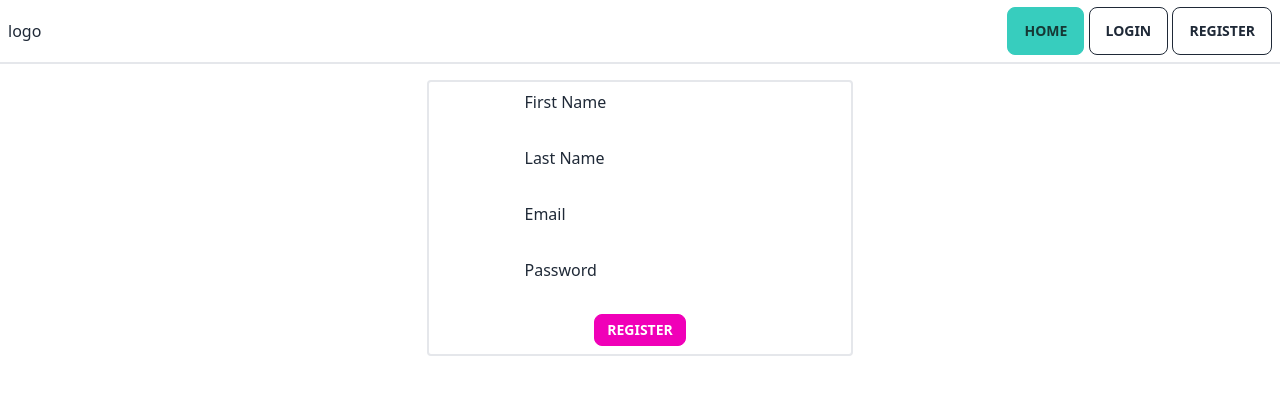
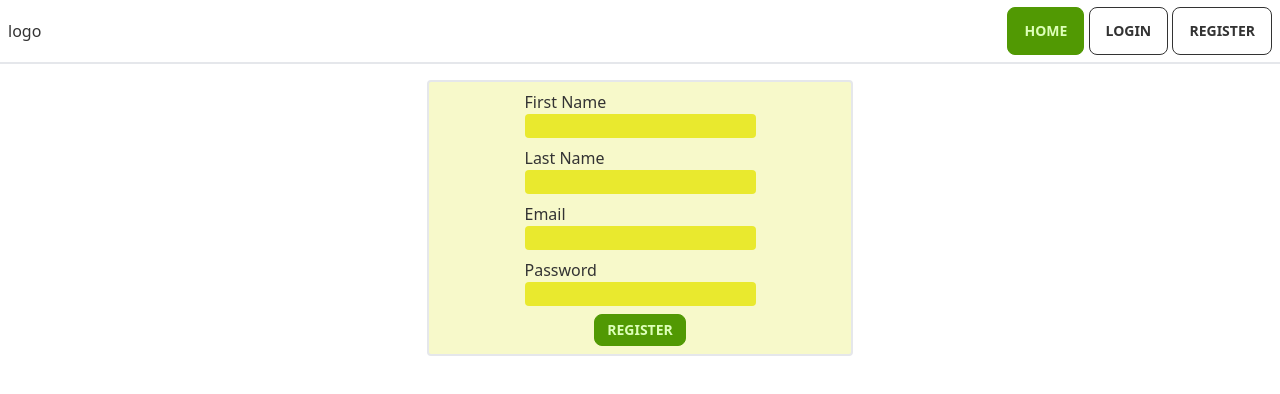
Before and after one commit to forrest-s/svelteSupa, a SvelteKit app: page /register in a window 1280 px wide. Shown: the top 394 px of the page. Built offline with nearby package versions, Linux system fonts and the light colour scheme.

Commit message:
styling updated

```diff
--- a/src/app.html
+++ b/src/app.html
@@ -1,5 +1,5 @@
 <!DOCTYPE html>
-<html lang="en">
+<html data-theme="lemonade" lang="en">
 	<head>
 		<meta charset="utf-8" />
 		<link rel="icon" href="%sveltekit.assets%/favicon.png" />
--- a/src/lib/components/Header.svelte
+++ b/src/lib/components/Header.svelte
@@ -1,7 +1,7 @@
 <nav class='flex items-center h-16 border-b-2 justify-between p-2'>
     <h1>logo</h1>
     <section>
-        <a href='/' class='btn btn-accent'>Home</a>
+        <a href='/' class='btn btn-primary'>Home</a>
         <a href="/login" class="btn btn-outline">Login</a>
         <a href="/register" class="btn btn-outline">Register</a>
     </section>
--- a/src/routes/login/+page.svelte
+++ b/src/routes/login/+page.svelte
@@ -3,7 +3,7 @@
     let password = '';
 
     let labelClass = 'flex flex-col'
-    let inputClass = 'rounded'
+    let inputClass = 'rounded bg-accent'
 
     function handleSubmit(event) {
       event.preventDefault();
@@ -12,7 +12,7 @@
     }
   </script>
 
-  <form on:submit={handleSubmit} class='flex flex-col rounded border-2 w-1/4 gap-1 p-2 items-center'>
+  <form on:submit={handleSubmit} class='bg-secondary flex flex-col rounded border-2 w-1/4 gap-1 p-2 items-center'>
     <label class={labelClass}>
       Email:
       <input class={inputClass} type="email" bind:value={email} required>
--- a/src/routes/register/+page.svelte
+++ b/src/routes/register/+page.svelte
@@ -5,7 +5,7 @@
     let password = '';
 
     let labelClass = 'flex flex-col'
-    let inputClass = 'rounded'
+    let inputClass = 'rounded bg-secondary'
 
     function handleSubmit(event) {
       event.preventDefault();
@@ -15,7 +15,7 @@
 
   </script>
 
-  <form on:submit={handleSubmit} class='flex flex-col border-2 rounded w-1/3 gap-2 p-2 items-center'>
+  <form on:submit={handleSubmit} class='bg-accent flex flex-col border-2 rounded w-1/3 gap-2 p-2 items-center'>
     <label class={labelClass}>
       First Name
       <input class={inputClass} type="text" bind:value={firstName} required>
@@ -32,5 +32,5 @@
       Password
       <input class={inputClass} type="password" bind:value={password} required>
     </label>
-    <button class='btn btn-sm btn-secondary' type="submit">Register</button>
+    <button class='btn btn-sm btn-primary' type="submit">Register</button>
   </form>
```
